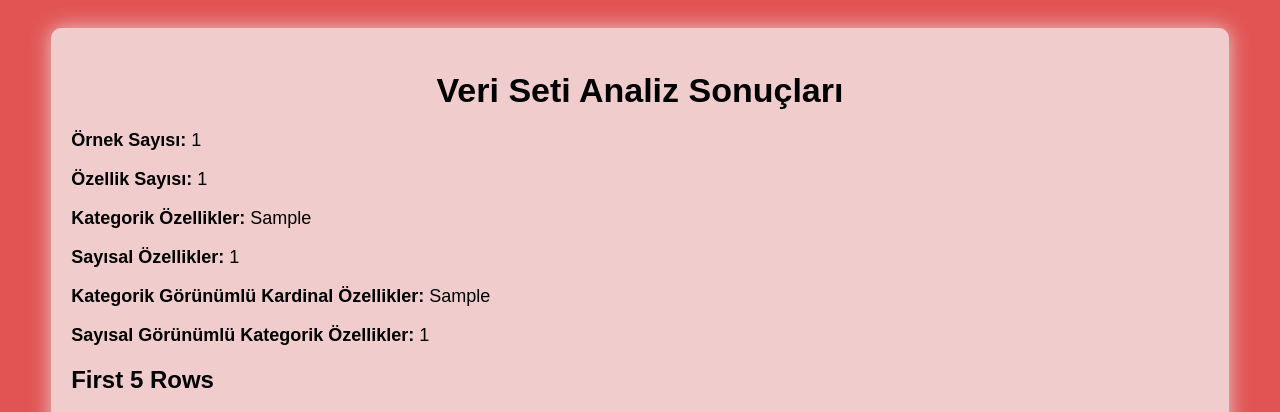
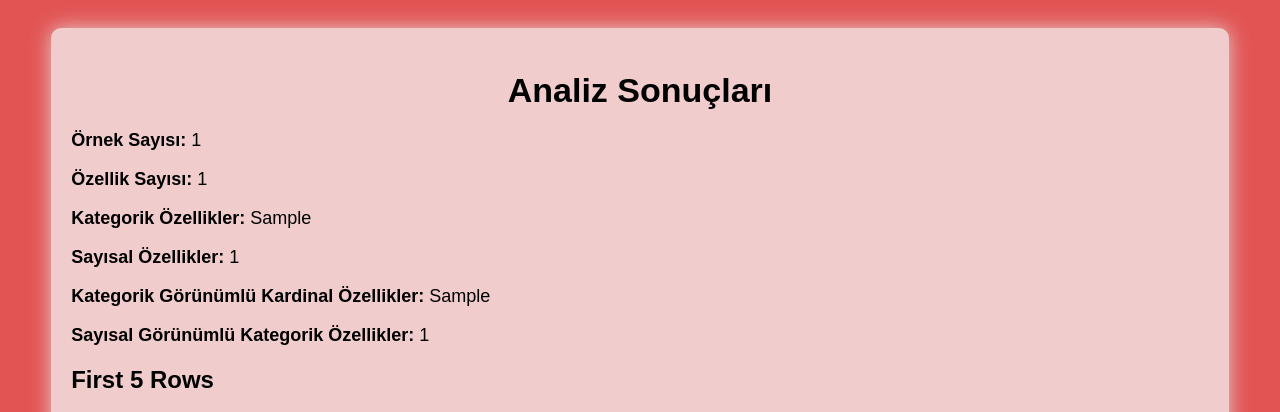
Before and after one commit to sevvalmertoglu/Heart-Disease-Prediction, a Flask app: template templates/result.html in a window 1280 px wide. Shown: the top 412 px of the page. Run offline with Flask 2, Linux system fonts and the light colour scheme; the template is opened without the code that fills it: most values are stand-ins (such as "Sample title", 1, 10 or a date in 2020).

Commit message:
I added the presentation

```diff
--- a/templates/result.html
+++ b/templates/result.html
@@ -53,7 +53,7 @@
 </head>
 <body>
     <div class="results">
-        <h1>Veri Seti Analiz Sonuçları</h1>
+        <h1>Analiz Sonuçları</h1>
         <p><strong>Örnek Sayısı:</strong> {{ num_samples }}</p>
         <p><strong>Özellik Sayısı:</strong> {{ num_features }}</p>
         <p><strong>Kategorik Özellikler:</strong> {{ cat_cols | join(', ') }}</p>
```
Also changed, not shown: 2 other files.
